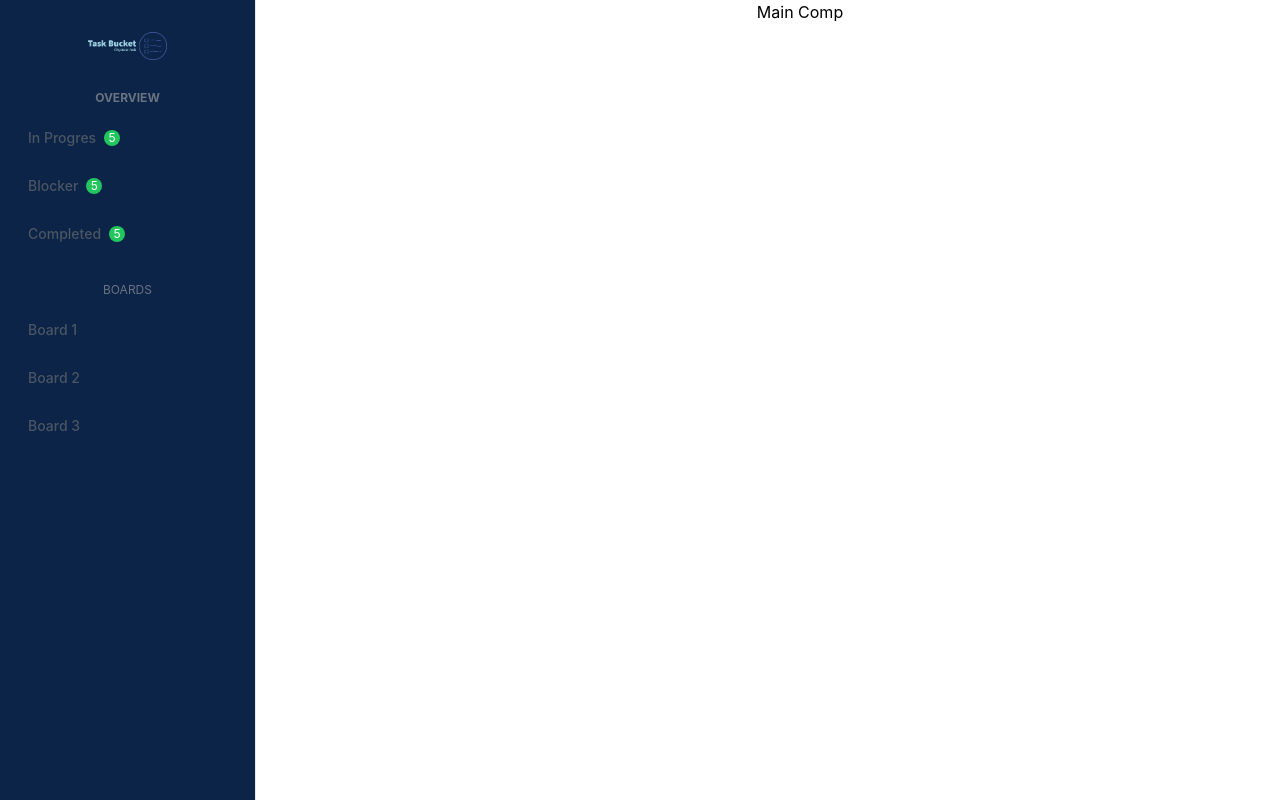
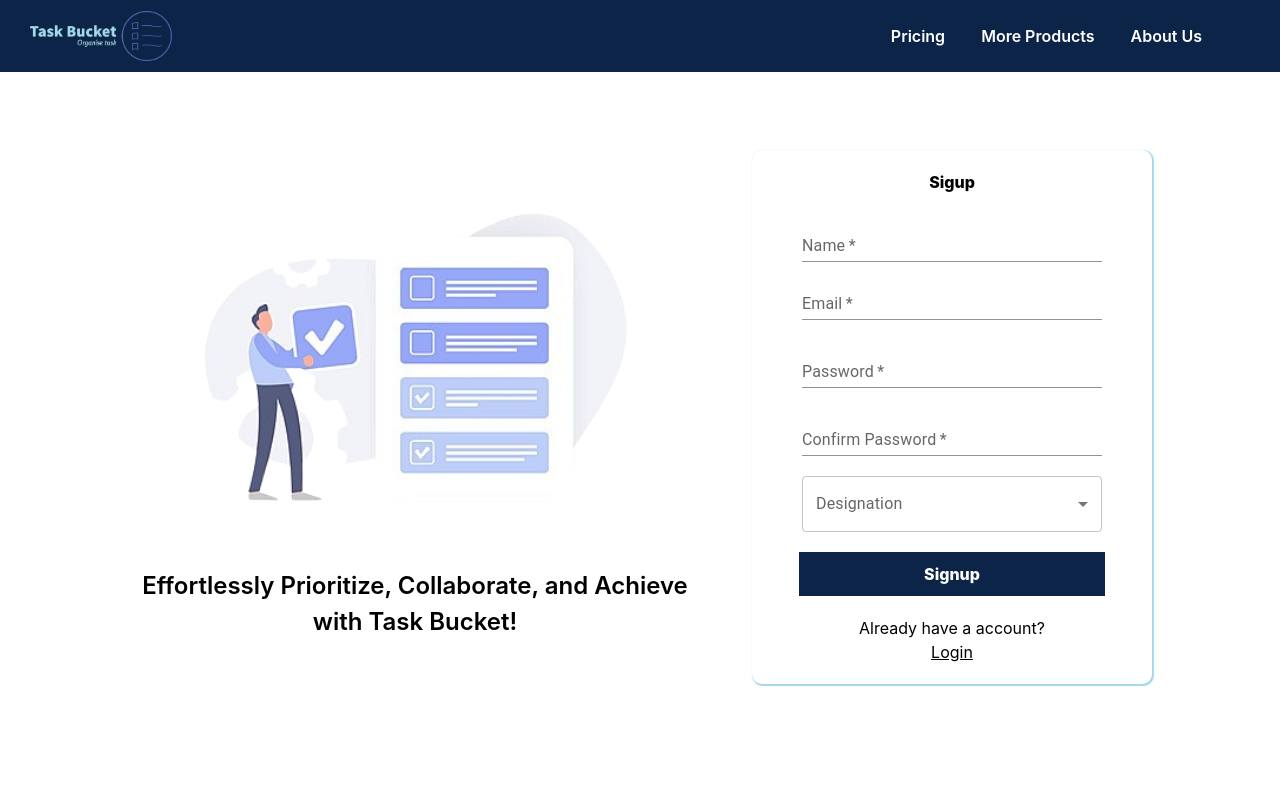
Before and after one commit to himanshityagi899/Task-Manager, a React (Create React App) app: page / in a window 1280 px wide. Built offline with nearby package versions, Linux system fonts and the light colour scheme.

Commit message:
fixed a typo

```diff
--- a/src/App.js
+++ b/src/App.js
@@ -39,7 +39,7 @@ const WrapperComp =()=>{
   const {isLogedIn}=useContext(UserContext);
   return(
     <div className="App">
-      {1 ? <Dashboard/>:<LandingPage/>}
+      {isLogedIn ? <Dashboard/>:<LandingPage/>}
     </div>
   )
 }
```
